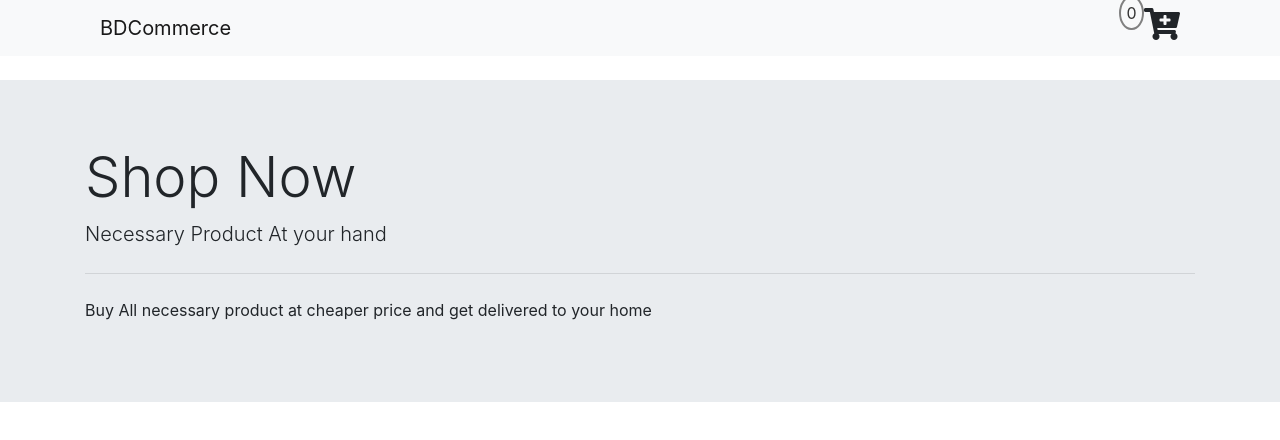
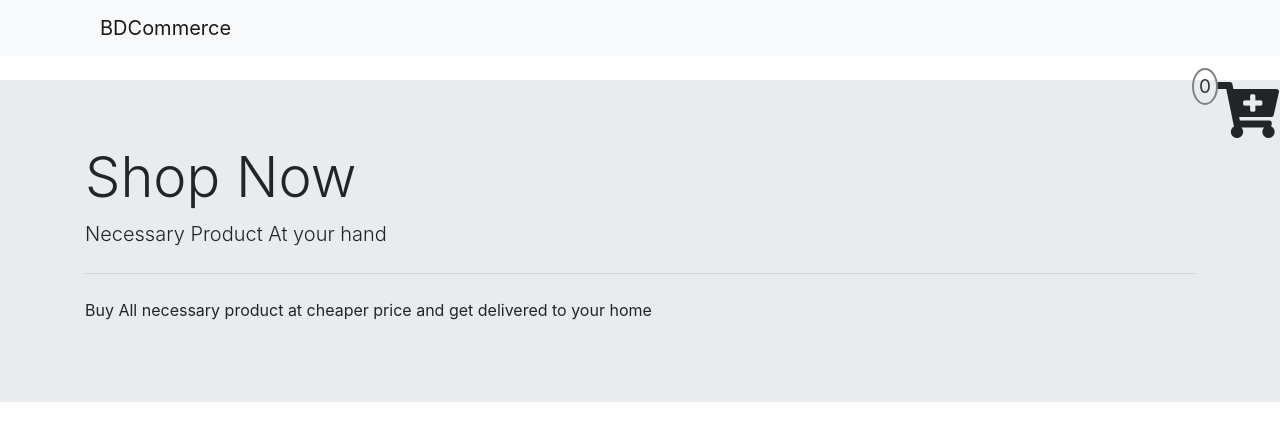
Before and after one commit to samimwebdev/ecommerce-cart-vanilla-js, a website built with Parcel: page index.htm in a window 1280 px wide. Built offline with nearby package versions, Linux system fonts and the light colour scheme.

Commit message:
Update cart css

```diff
--- a/index.htm
+++ b/index.htm
@@ -21,7 +21,7 @@
     <div class="container">
       <div class="container-fluid d-flex flex-row justify-content-between">
         <a class="navbar-brand " href="#">BDCommerce</a>
-        <div class='float-right'>
+        <div class='float-right cart'>
           <span class='cart-count'>0</span> <i data-toggle="modal" data-target="#cartModal"
             class='fas fa-cart-plus fa-2x cart-btn'></i>
         </div>
--- a/style.css
+++ b/style.css
@@ -1,13 +1,19 @@
 .product-id{
   display: none
 }
+.cart{
+     position: fixed;
+    left: 95%;
+    top: 5%;
+    font-size: 28px;
+}
 
 span.cart-count {
-    font-size: 16px;
+    font-size: 19px;
     width: 20px;
     position: relative;
-    top: -17px;
-    left: 4px;
+    top: 22px;
+    left: -24px;
     border: 2px solid grey;
     border-radius: 96%;
     color: #333;
```
